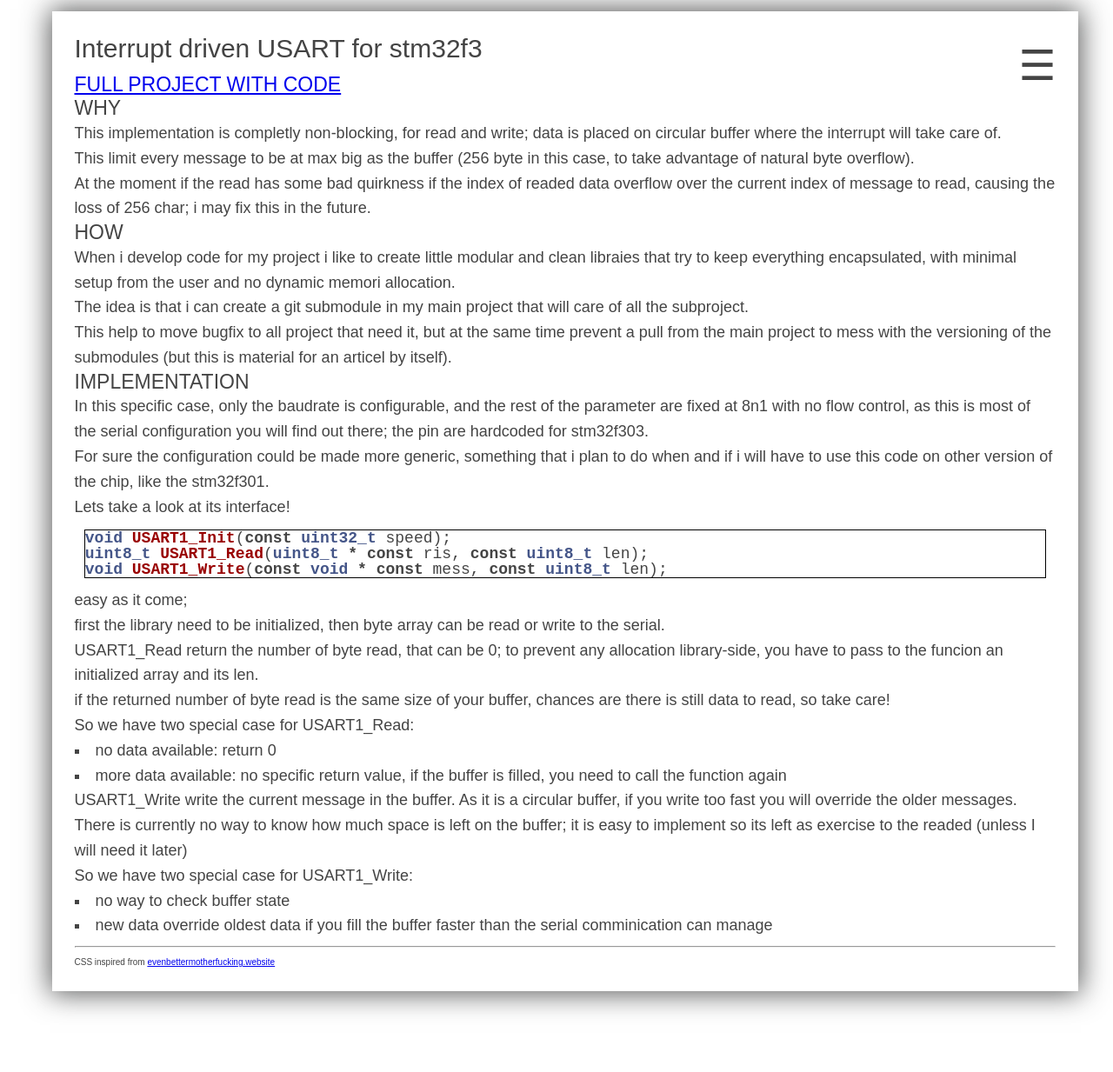
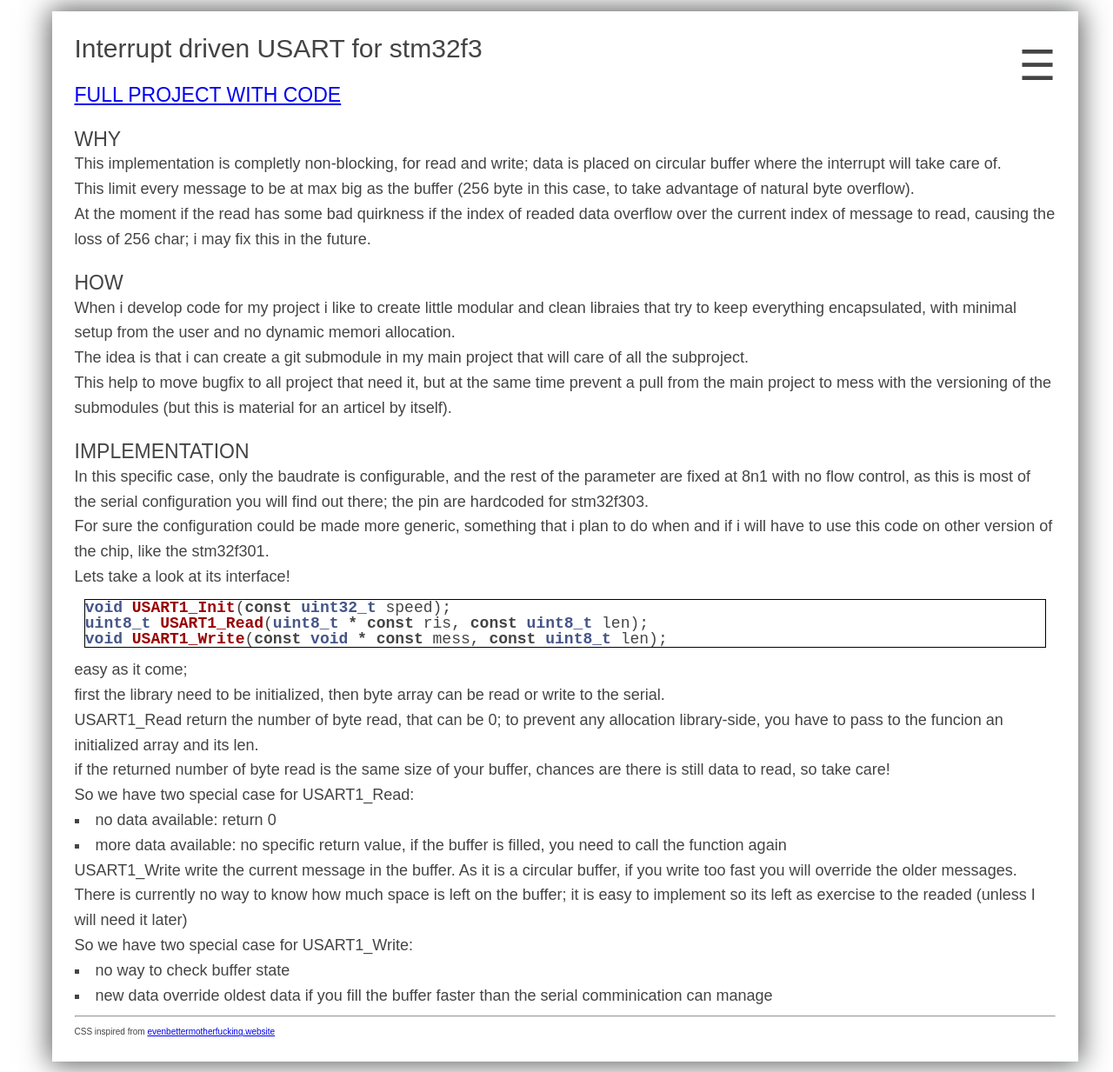
Before and after one commit to MauroMombelli/mauromombelli.github.io, a Jekyll site: the page built from _posts/2017/2017-01-15-stm32f3-interrupt-driven-serial.md, in a window 1280 px wide. Shown: the whole page at 87% size. Built offline with Jekyll 4.4.1, drawn with Linux system fonts in a browser that asks for light colours.

Commit message:
Update main.css

```diff
--- a/css/main.css
+++ b/css/main.css
@@ -10,7 +10,8 @@ body{
 }
 
 h1,h2,h3{
-	line-height:1.2
+	line-height:1.2;
+	margin-top:2%;
 }
 
 small{
```
